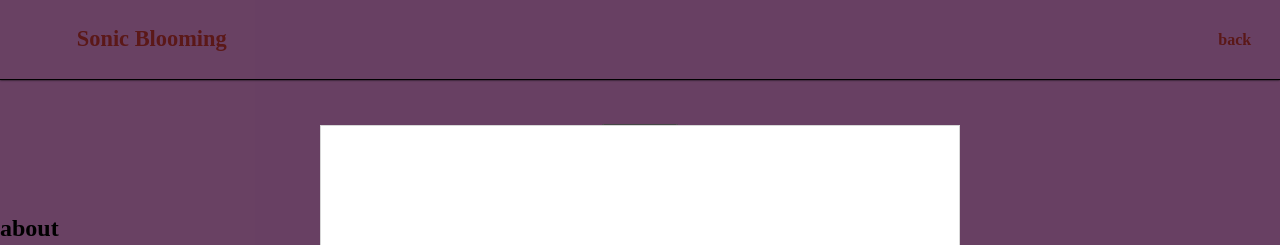
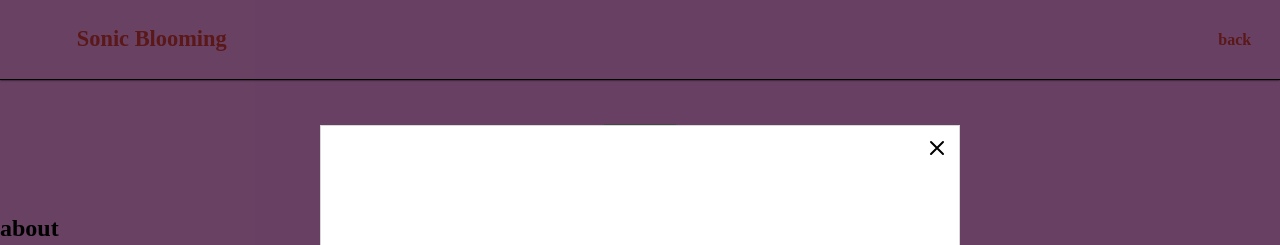
Before and after one commit to mikeymasonic/sonicBlooming, a React app: page /about in a window 1280 px wide. Both pictures are taken after a click on the button "Fullscreen". Shown: the top 245 px of the page. Built offline with nearby package versions, Linux system fonts and the light colour scheme; no server answers.

Commit message:
works for the most part, but breaks when you go into fullscreen mode a second time

```diff
--- a/src/components/Player/Player.jsx
+++ b/src/components/Player/Player.jsx
@@ -15,7 +15,7 @@ const Player = () => {
 
   return (
     <>
-      <div className={styles.audioContainer}>
+      <section className={styles.audioContainer}>
         <Playlist style={{ visibility: playerVisible ? 'visible' : 'hidden', height: playerVisible ? 100 : 0 }} />
 
         <section className={styles.Player} style={{ visibility: playerVisible ? 'visible' : 'collapse', height: playerVisible ? 100 : 0 }}>
@@ -51,7 +51,7 @@ const Player = () => {
 
 
         {!playerVisible && <p className={styles.instructions}>Select a garden to listen to:</p>}
-      </div>
+      </section>
     </>
   );
 };
--- a/src/components/Visualizer/Visualizer.css
+++ b/src/components/Visualizer/Visualizer.css
@@ -3,6 +3,21 @@
 canvas {
   display: block;
   /* background-color: lime; */
+}
+
+.close {
+  position: absolute;
+  right: 10px;
+  top: 10px;
+}
+
+.close:hover {
+  transform: scale(1.1);
+  cursor: pointer;
+}
+
+.close:active {
+  transform: scale(0.9);
 }
 
 }
--- a/src/components/Visualizer/Visualizer.jsx
+++ b/src/components/Visualizer/Visualizer.jsx
@@ -1,14 +1,19 @@
 import React, { useRef, useEffect } from 'react';
 import PropTypes from 'prop-types';
 import styles from './Visualizer.css';
+// import { useHandlePlayerSuspend, usePlayerSuspend } from '../../hooks/DataProvider';
 
-const Visualizer = (props) => {
+const Visualizer = ({ forwardRef, close }) => {
   // const [visualizerOn, setVisualizerOn] = useState(false);
   const canvasRef = useRef(null);
   let running = true;
+  // const playerSuspend = usePlayerSuspend();
+  // const handlePlayerSuspend = useHandlePlayerSuspend();
 
   useEffect(() => {
-    // console.log('propThing: ', props.forwardRef.current.context);
+    console.log('propThing: ', forwardRef.current);
+    // console.log(JSON.stringify(forwardRef, null, 4));
+    // console.log(JSON.stringify(forwardRef.current.audio.current));
     const centerX = 500;
     const centerY = 500;
     const radius = document.body.clientWidth <= 425 ? 120 : 160;
@@ -23,7 +28,18 @@ const Visualizer = (props) => {
     // Audio stuff
     // -------------
 
+
+
     const context = new AudioContext();
+
+    // if(playerSuspend) {
+    //   context.resume();
+    //   handlePlayerSuspend(false);
+    // }
+
+    // const context = window.AudioContext || window.webkitAudioContext;
+
+    // const context = forwardRef.current.context.current;
     const splitter = context.createChannelSplitter();
 
     const analyserL = context.createAnalyser();
@@ -44,7 +60,7 @@ const Visualizer = (props) => {
 
     // Make a audio node
     // const audio = new Audio();
-    const audio = props.forwardRef.current.audio.current;
+    const audio = forwardRef.current.audio.current;
     const source = context.createMediaElementSource(audio);
     source.connect(splitter);
     //comment this out to disable audio playback
@@ -146,16 +162,41 @@ const Visualizer = (props) => {
     }
 
     draw();
+
+    // return function cleanup () {
+    //   // context.close();
+    //   context.suspend();
+
+    //   context.suspend().then(function() {
+    //     handlePlayerSuspend(true);
+    //   });
+    // };
+
   }, []);
 
   return (
     <section className={styles.Visualizer}>
+      <svg
+        className={styles.close}
+        fill="none"
+        stroke="currentColor"
+        viewBox="0 0 24 24"
+        xmlns="http://www.w3.org/2000/svg"
+        height='1.5em'
+        onClick={close}>
+        <path
+          strokeLinecap="round"
+          strokeLinejoin="round"
+          strokeWidth={2}
+          d="M6 18L18 6M6 6l12 12" />
+      </svg>
       <canvas ref={canvasRef} />
     </section>
   );
 };
 
 Visualizer.propTypes = {
+  close: PropTypes.func,
   forwardRef: PropTypes.object,
 };
 
--- a/src/hooks/DataProvider.jsx
+++ b/src/hooks/DataProvider.jsx
@@ -8,7 +8,7 @@ export const DataProvider = ({ children }) => {
   const [song, setSong] = useState(null);
   const [mapLocation, setMapLocation] = useState(null);
   const [playerVisible, setPlayerVisible] = useState(false);
-  const [playerContext, setPlayerContext] = useState('dink');
+  const [playerSuspend, setPlayerSuspend] = useState(false);
 
   const handleSong = (track) => {
     setSong(track);
@@ -23,8 +23,8 @@ export const DataProvider = ({ children }) => {
     setPlayerVisible(bool);
   };
 
-  const handlePlayerContext = (ref) => {
-    setPlayerContext(ref);
+  const handlePlayerSuspend = (ref) => {
+    setPlayerSuspend(ref);
   };
 
   return (
@@ -33,11 +33,11 @@ export const DataProvider = ({ children }) => {
         song,
         mapLocation,
         playerVisible,
-        playerContext,
+        playerSuspend,
         handleSong,
         handleMapLocation,
         handlePlayerVisible,
-        handlePlayerContext,
+        handlePlayerSuspend,
       }}
     >
       {children}
@@ -65,9 +65,9 @@ export const usePlayerVisible = () => {
   return playerVisible;
 };
 
-export const usePlayerContext = () => {
-  const { playerContext } = useContext(DataContext);
-  return playerContext;
+export const usePlayerSuspend = () => {
+  const { playerSuspend } = useContext(DataContext);
+  return playerSuspend;
 };
 
 // get handlers
@@ -86,7 +86,7 @@ export const useHandlePlayerVisible = () => {
   return handlePlayerVisible;
 };
 
-export const useHandlePlayerContext = () => {
-  const { handlePlayerContext } = useContext(DataContext);
-  return handlePlayerContext;
+export const useHandlePlayerSuspend = () => {
+  const { handlePlayerSuspend } = useContext(DataContext);
+  return handlePlayerSuspend;
 };
```
